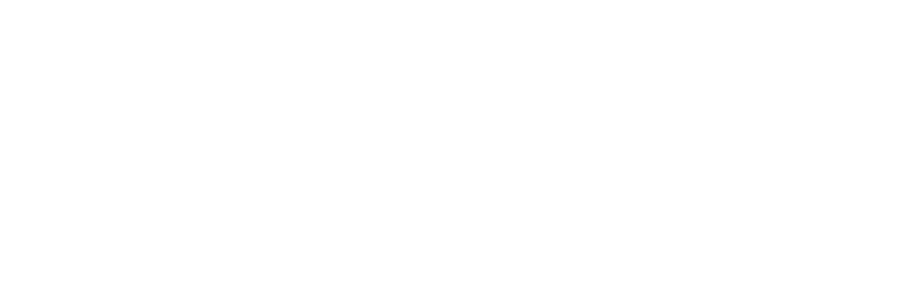
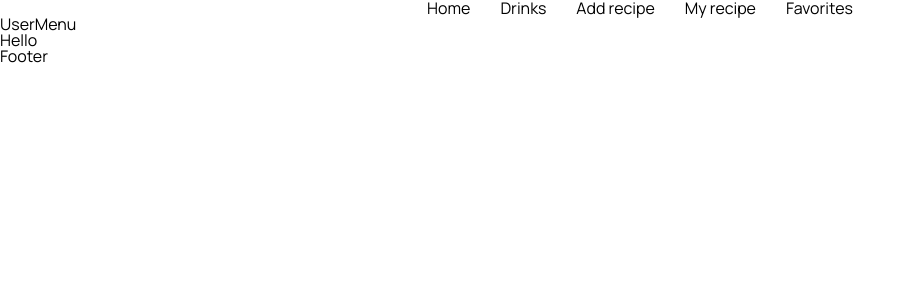
Before and after one commit to PVO-fullstack/drink_master, a React (Vite) app: page / in a window 1280 px wide. Before the commit this address had no page. Shown: the top 300 px of the page, without its empty margins (0-915 px from the left). Built offline with nearby package versions, Linux system fonts and the light colour scheme.

Commit message:
add Auth

```diff
--- a/src/App.jsx
+++ b/src/App.jsx
@@ -8,7 +8,7 @@
 
   return (
     <div>
-      {!isLogin ? (
+      {isLogin ? (
         <AuthRoutes />
       ) : (
         <Layout>
```
